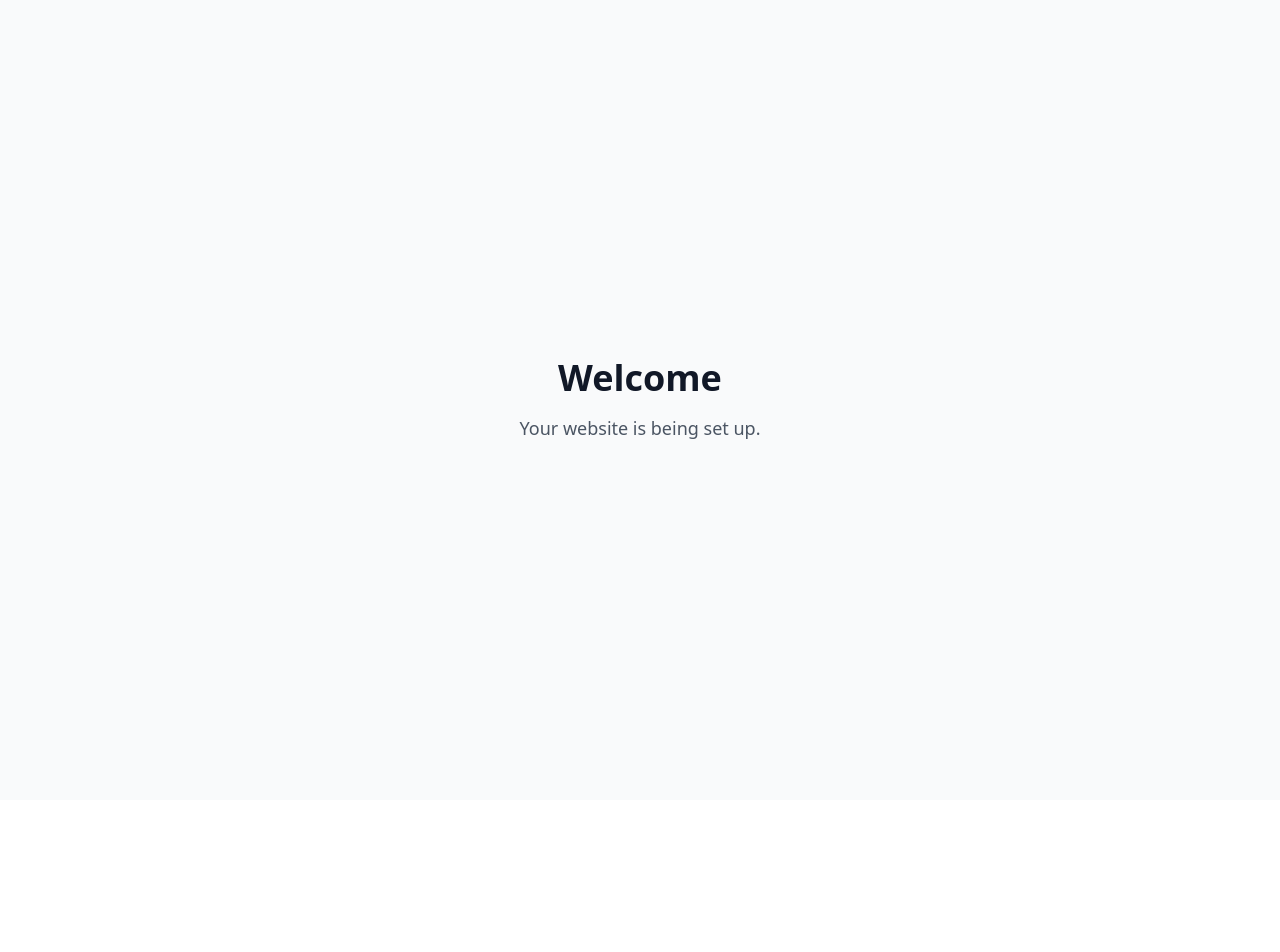
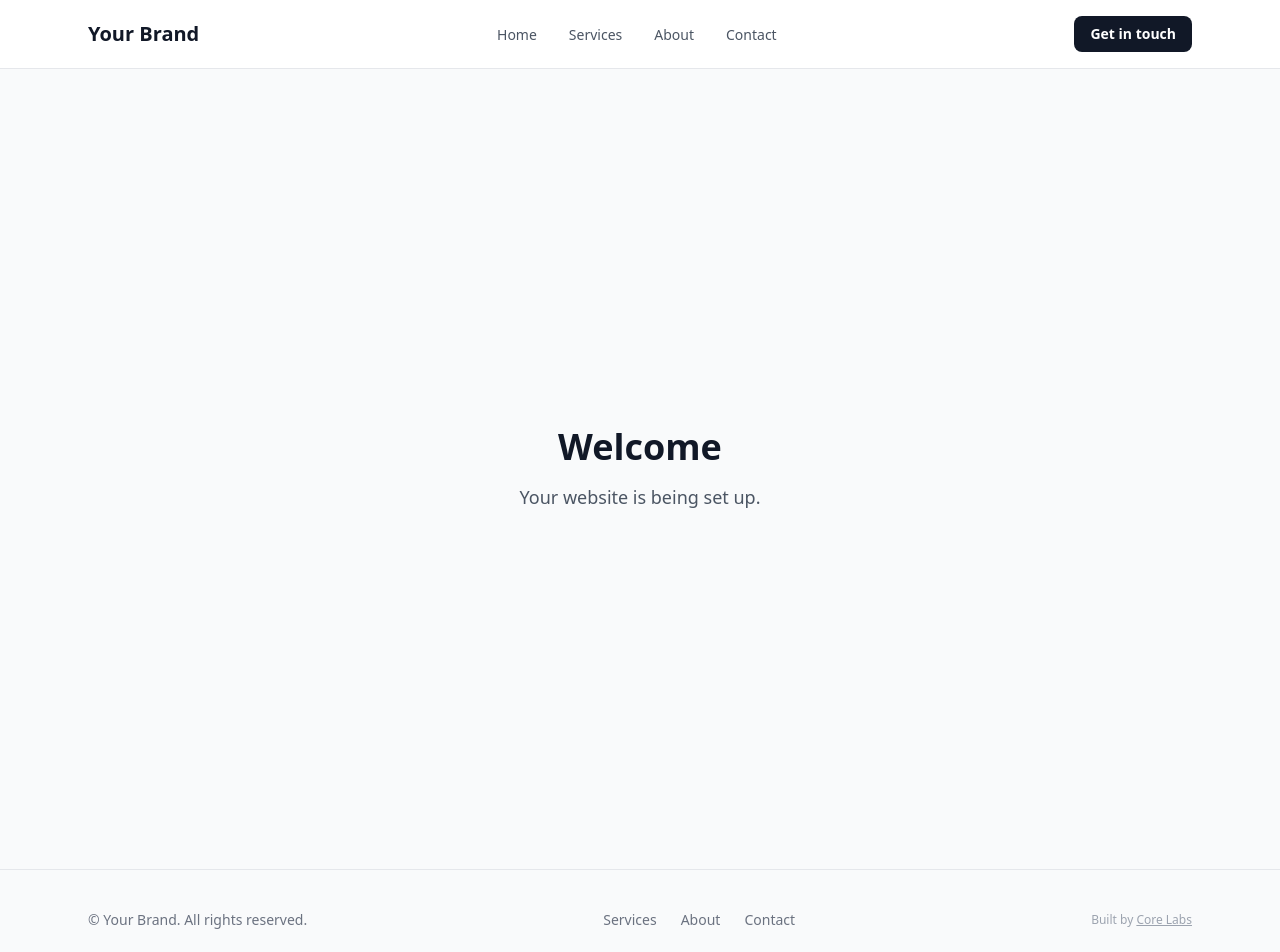
Before and after one commit to Core-Labs-LLC/sveltekit-client-boilerplate, a SvelteKit app: page / in a window 1280 px wide. Shown: the top 952 px of the page. Before the commit the page ends 800 px from the top, so only its background shows below. Built offline with nearby package versions, Linux system fonts and the light colour scheme.

Commit message:
Render Navbar + Footer in layout

```diff
--- a/src/routes/+layout.svelte
+++ b/src/routes/+layout.svelte
@@ -1,7 +1,11 @@
 <script>
   import '../app.css'
+  import Navbar from '$lib/components/Navbar.svelte'
+  import Footer from '$lib/components/Footer.svelte'
 
   let { children } = $props()
 </script>
 
+<Navbar />
 {@render children()}
+<Footer />
```
